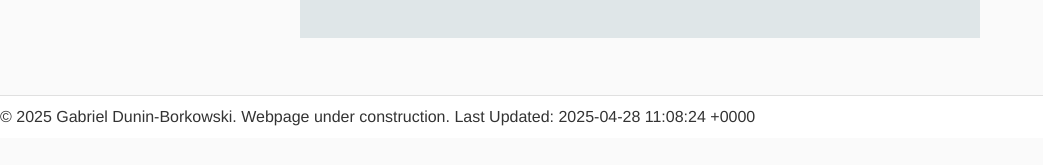
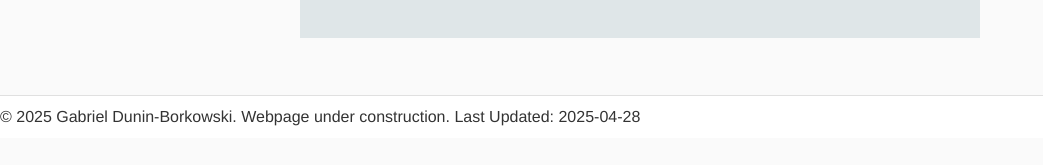
Before and after one commit to econometricsfanboy/gabrieldunin.com, a Jekyll site: the page built from docs/index.html, in a window 1280 px wide. Shown: the part 495-660 px from the top of the page, without its empty margins (0-1043 px from the left). Built offline with Jekyll 4.4.1, drawn with Linux system fonts in a browser that asks for light colours.

Commit message:
Update default.html
assign page.date or site.time to update_source so that if the page has a date it displays that one and if it has not it displays the last build time.

```diff
--- a/docs/_layouts/default.html
+++ b/docs/_layouts/default.html
@@ -52,7 +52,13 @@
   </main>
 
   <footer>
-    <p>&copy; 2025 Gabriel Dunin-Borkowski. Webpage under construction. Last Updated: {{ site.time | page.date: "%Y-%m-%d" }}</p>
+    <p>&copy; 2025 Gabriel Dunin-Borkowski. Webpage under construction. Last Updated:
+        {% if page.date %}
+          {% assign update_source = page.date %}
+        {% else %}
+          {% assign update_source = site.time %}
+        {% endif %}
+      {{ update_source | date: "%Y-%m-%d" }}</p>
   </footer>
 </body>
 </html>
```
